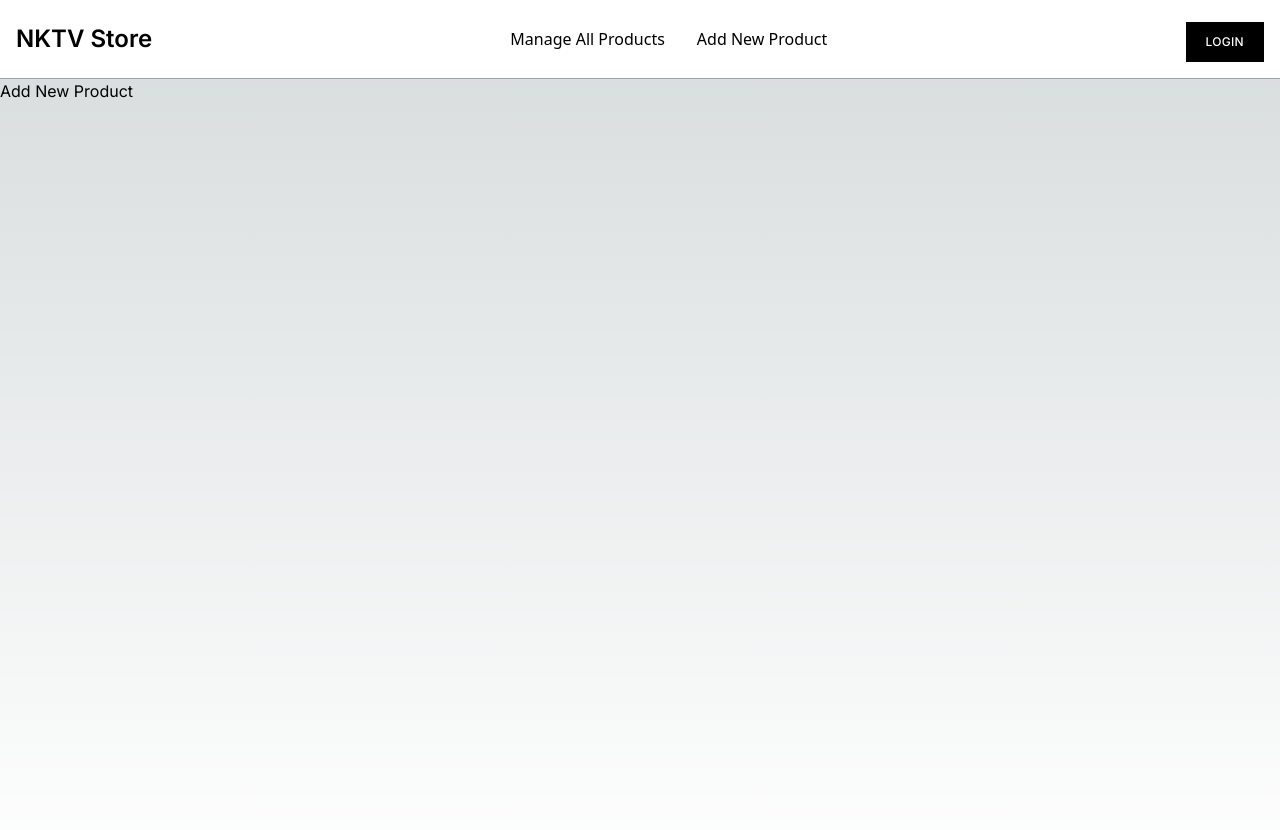
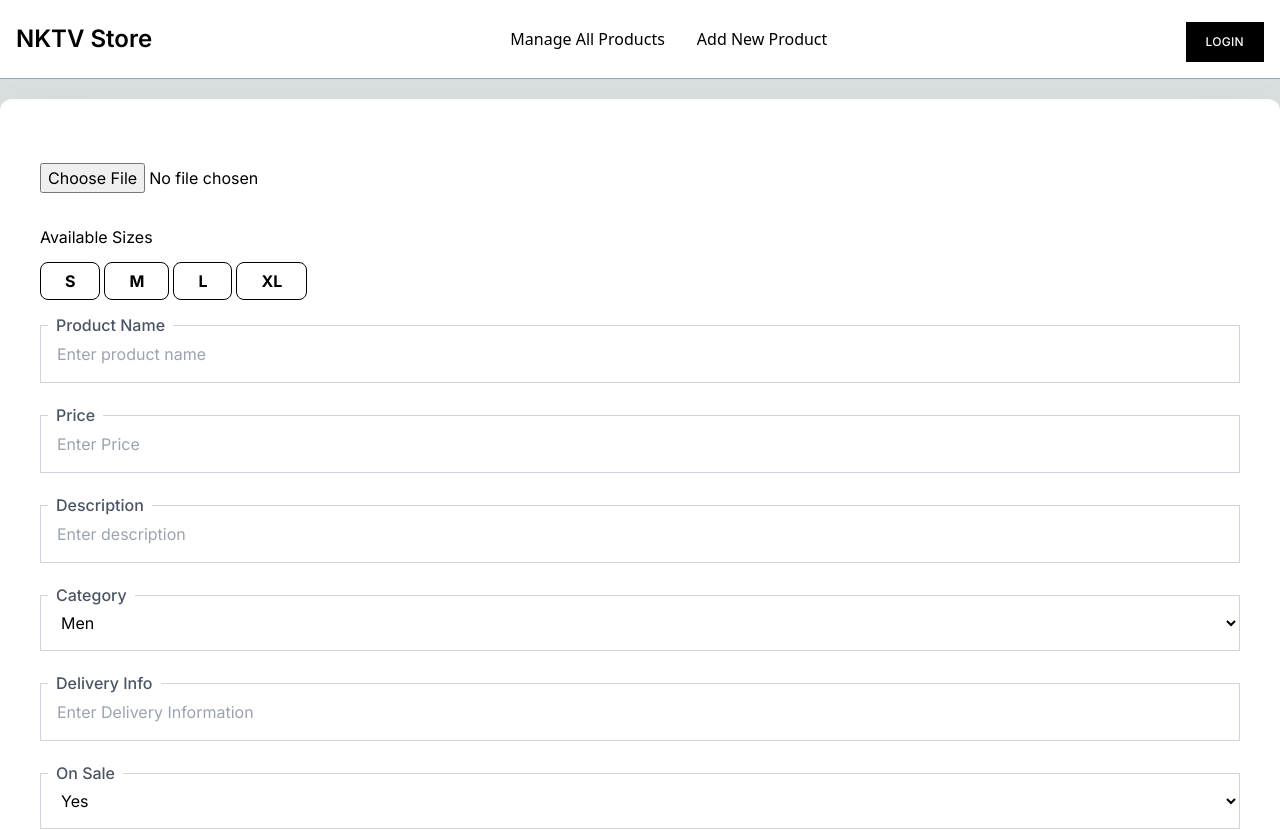
Before and after one commit to nainoaktv/nktv-store, a Next.js app: page /admin-view/add-product in a window 1280 px wide. Shown: the top 830 px of the page. Built offline with nearby package versions, Linux system fonts and the light colour scheme.

Commit message:
add product form control components

```diff
--- a/src/app/admin-view/add-product/page.js
+++ b/src/app/admin-view/add-product/page.js
@@ -1,7 +1,44 @@
+"use client";
+
+import InputComponent from "@/components/FormElements/InputComponent";
+import SelectComponent from "@/components/FormElements/SelectComponent";
+import TileComponent from "@/components/TileComponent";
+import { adminAddProductFormControls, availableSizes } from "@/utils";
+
 export default function AdminAddNewProduct() {
+  // TODO: Left off here
+  function handleImage() {}
+
   return (
-    <div>
-      <h1>Add New Product</h1>
+    <div className="w-full mt-5 mr-0 mb-0 ml-0 relative">
+      <div className="flex flex-col items-start justify-start p-10 bg-white shadow-2xl rounded-xl relative">
+        <div className="w-full mt-6 mr-0 mb-0 ml-0 space-y-8 text-black">
+          <input
+            accept="image/*"
+            max="1000000"
+            type="file"
+            onChange={handleImage}
+          />
+          <div className="flex gap-2 flex-col">
+            <label>Available Sizes</label>
+            <TileComponent data={availableSizes} />
+          </div>
+          {adminAddProductFormControls.map((controlItem) =>
+            controlItem.componentType === "input" ? (
+              <InputComponent
+                type={controlItem.type}
+                placeholder={controlItem.placeholder}
+                label={controlItem.label}
+              />
+            ) : controlItem.componentType === "select" ? (
+              <SelectComponent
+                label={controlItem.label}
+                options={controlItem.options}
+              />
+            ) : null
+          )}
+        </div>
+      </div>
     </div>
   );
 }
```
